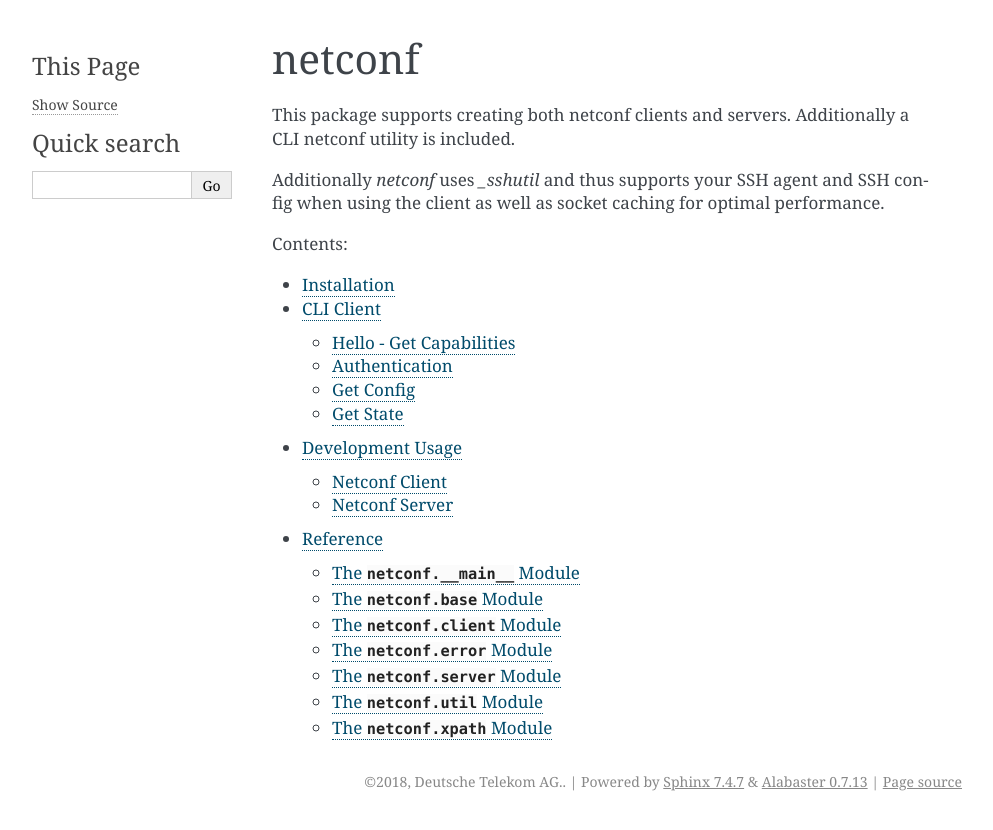
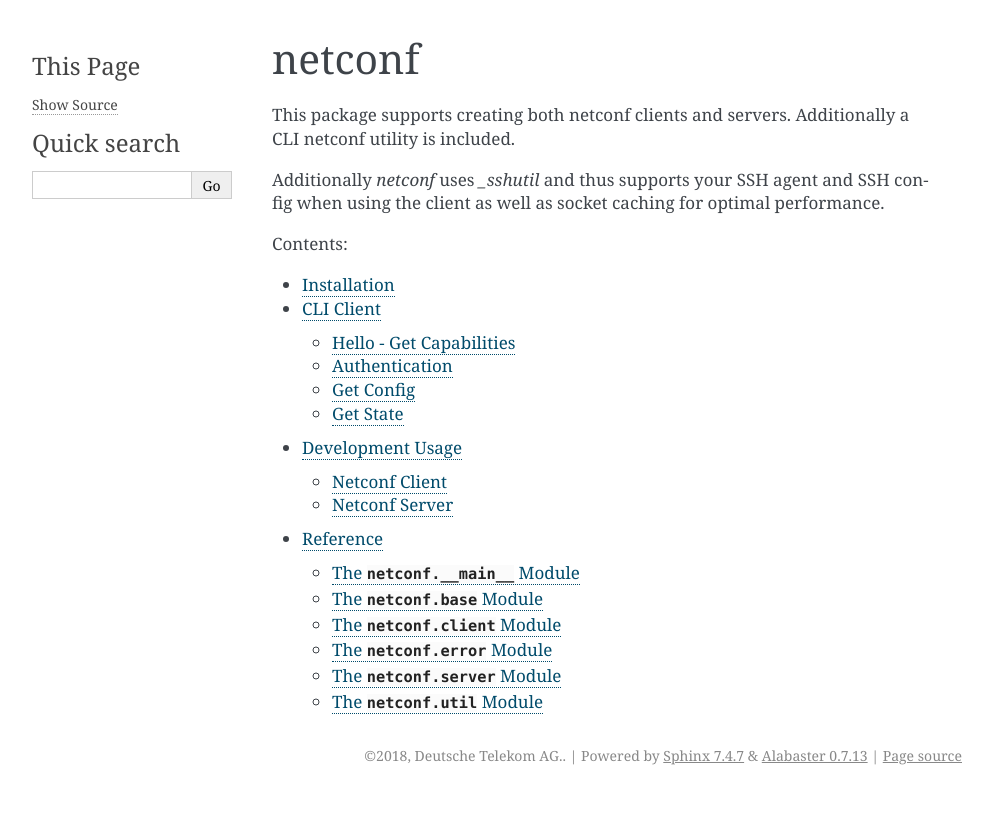
Before and after one commit to choppsv1/netconf, a Sphinx documentation site: the page built from doc/source/index.rst, in a window 1280 px wide. Shown: the top 830 px of the page, without its empty margins (148-1141 px from the left). Built offline with Sphinx 7.4.7, drawn with Linux system fonts in a browser that asks for light colours.

Commit message:
Remove unused files.

```diff
--- a/doc/source/api/autoindex.rst
+++ b/doc/source/api/autoindex.rst
@@ -7,4 +7,3 @@
    netconf.error.rst
    netconf.server.rst
    netconf.util.rst
-   netconf.xpath.rst
--- a/doc/source/api/netconf.xpath.rst
+++ /dev/null
@@ -1,7 +0,0 @@
-The :mod:`netconf.xpath` Module
-===============================
-
-.. automodule:: netconf.xpath
-  :members:
-  :undoc-members:
-  :show-inheritance:
```
